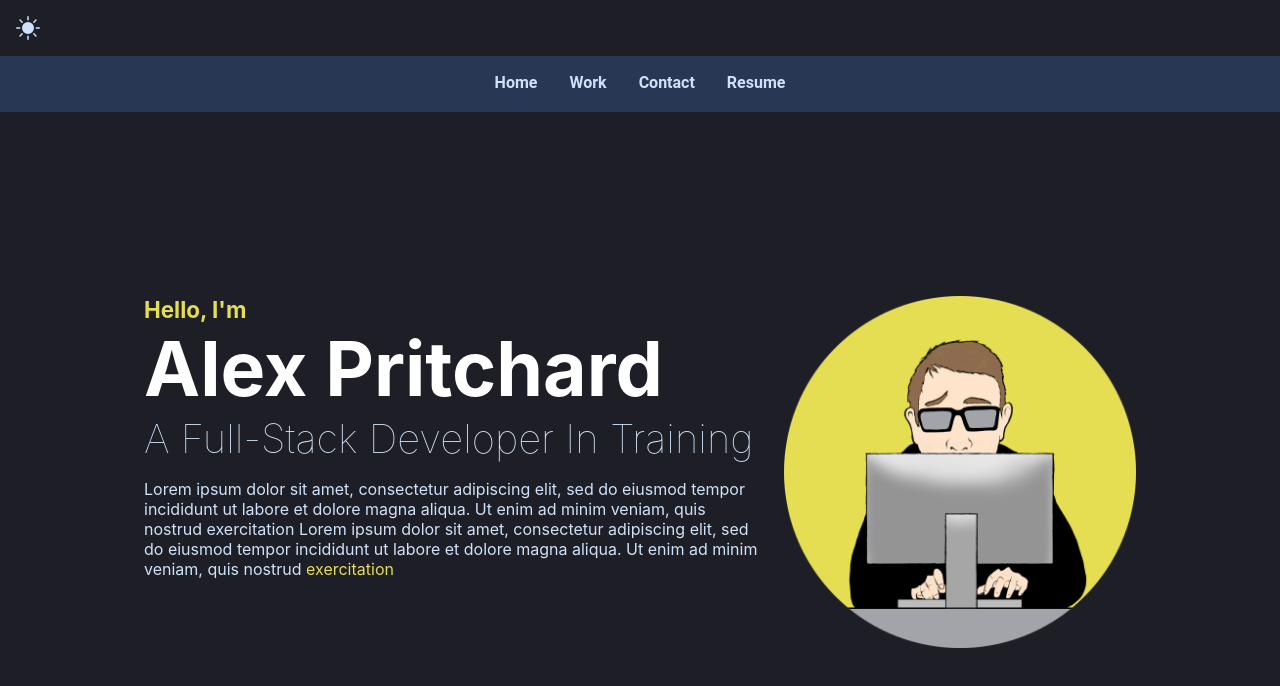
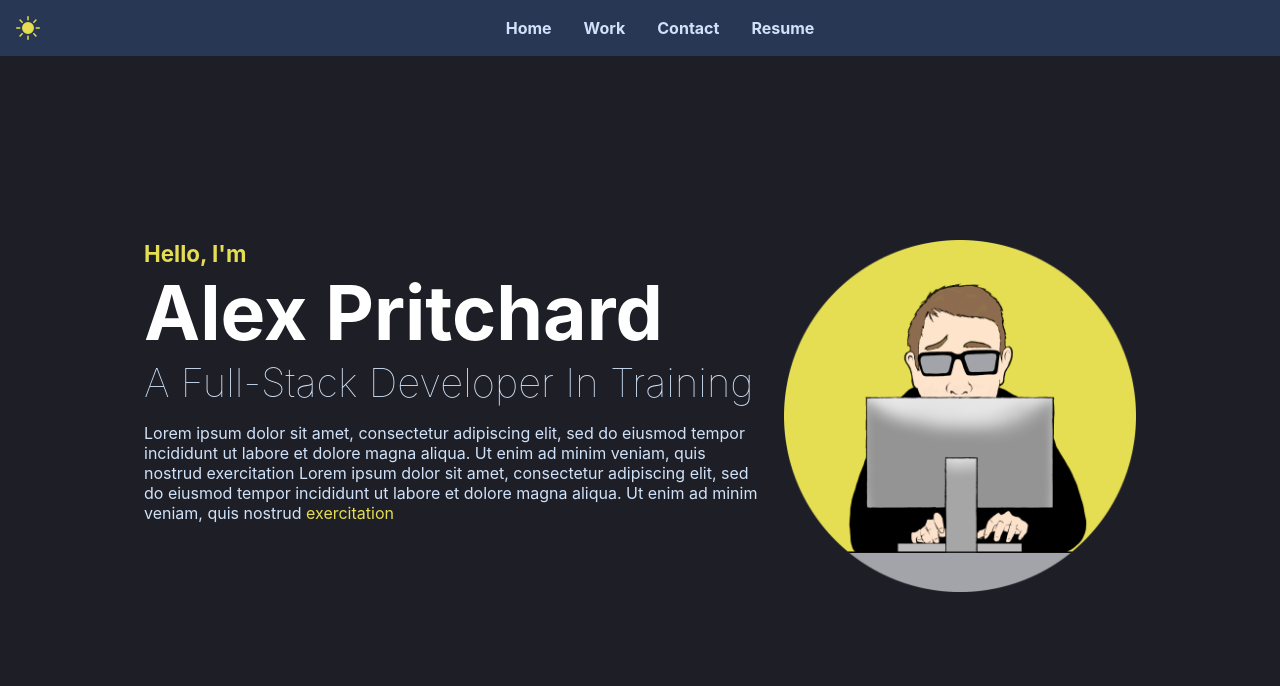
Before and after one commit to alexbeet81/portfolio, a React (Create React App) app: page / in a window 1280 px wide. Shown: the top 686 px of the page. Built offline with nearby package versions, Linux system fonts and the light colour scheme.

Commit message:
created div called navLinks and put all links inside - added margin-right auto and did the same for the darklighticon

```diff
--- a/src/Components/UI/NavBar.js
+++ b/src/Components/UI/NavBar.js
@@ -29,23 +29,31 @@ const NavBar = () => {
 
   return (
     <Fragment>
+      <div className={`${classes.navbar} ${navBarDarkLightClasses}`}>
         <div
           onClick={darkLightIconHandler}
           className={`${classes.darkLightModeIcon} ${iconDarkLightClasses}`}
         >
           {darkModeToggleIcon}
         </div>
-      <div className={`${classes.navbar} ${navBarDarkLightClasses}`}>
+        <div className={classes.navLinks}>
           <Link to="home" spy={true} smooth={false} offset={50} duration={500}>
             Home
           </Link>
           <Link to="work" spy={true} smooth={true} offset={50} duration={500}>
             Work
           </Link>
-        <Link to="contact" spy={true} smooth={true} offset={50} duration={500}>
+          <Link
+            to="contact"
+            spy={true}
+            smooth={true}
+            offset={50}
+            duration={500}
+          >
             Contact
           </Link>
           <a href="#resume">Resume</a>
+        </div>
       </div>
     </Fragment>
   );
--- a/src/Components/UI/NavBar.module.css
+++ b/src/Components/UI/NavBar.module.css
@@ -5,6 +5,10 @@
   width: 100vw;
   height: 3.5rem;
   overflow: hidden;
+}
+.navLinks {
+  align-self: center;
+  margin-right: auto;
 }
 
 .navbarDark {
@@ -21,9 +25,9 @@
   color: var(--dark-highlight);
 }
 
-/* .navbarDark .darkLightModeIcon {
+.navbarDark .darkLightModeIcon {
   color: var(--dark-text-two);
-} */
+}
 
 .navbarLight {
   background-color: var(--light-bg-two);
@@ -41,7 +45,8 @@
 
 .navbar a {
   /* display: block; */
-  font-family: 'Roboto';
+  /* font-family: 'Roboto'; */
+  justify-self: center;
   text-decoration: none;
   font-size: 1rem;
   padding: 1rem;
@@ -52,16 +57,12 @@
 }
 
 .darkLightModeIcon {
-  /* position: absolute; */
   display: flex;
   flex-direction: column;
   justify-content: center;
   font-size: 1.5rem;
-  top: 0;
-  left: 0;
-  z-index: 10;
-  text-align: center;
-  margin: 0 0 0 1rem;
+  margin-right: auto;
+  padding-left: 1rem;
   height: 3.5rem;
   cursor: pointer;
   transition: all 0.3s ease-in-out;
```
Lines whose indentation alone changed are shown as unchanged.
